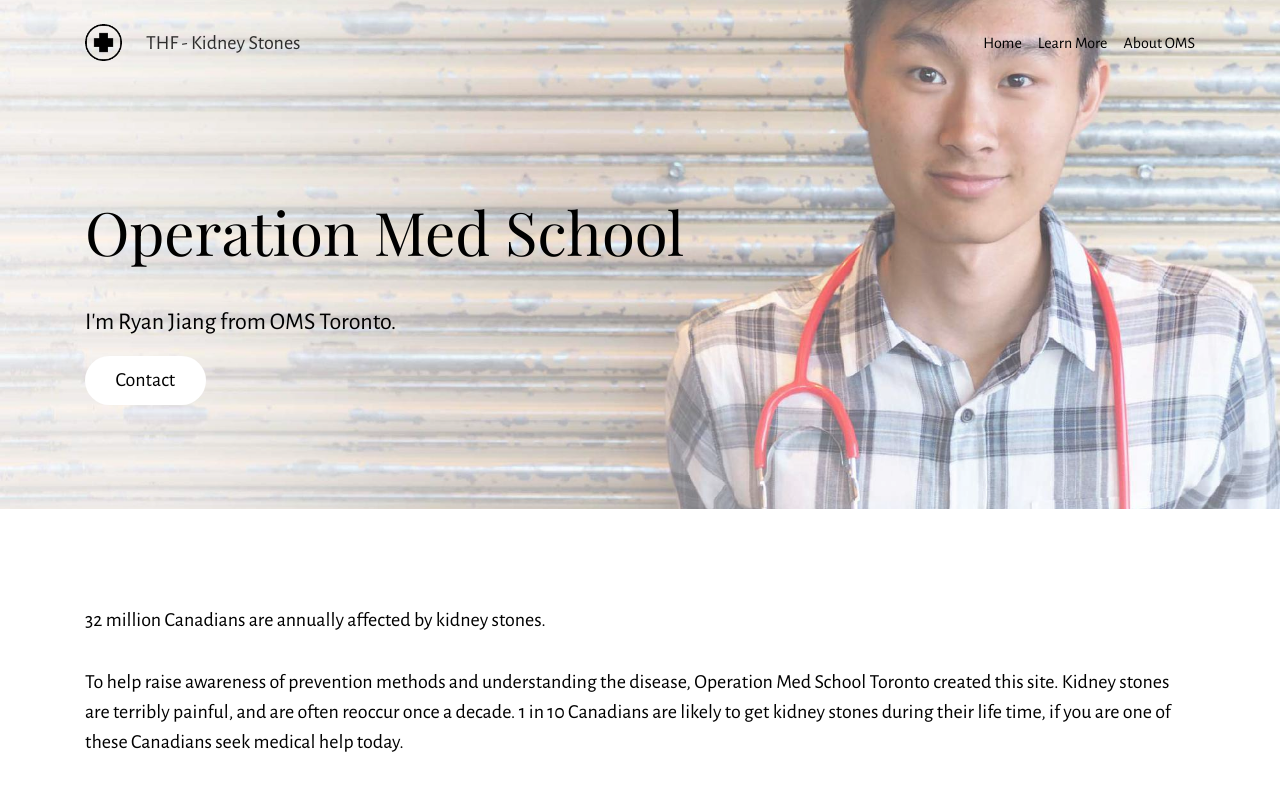
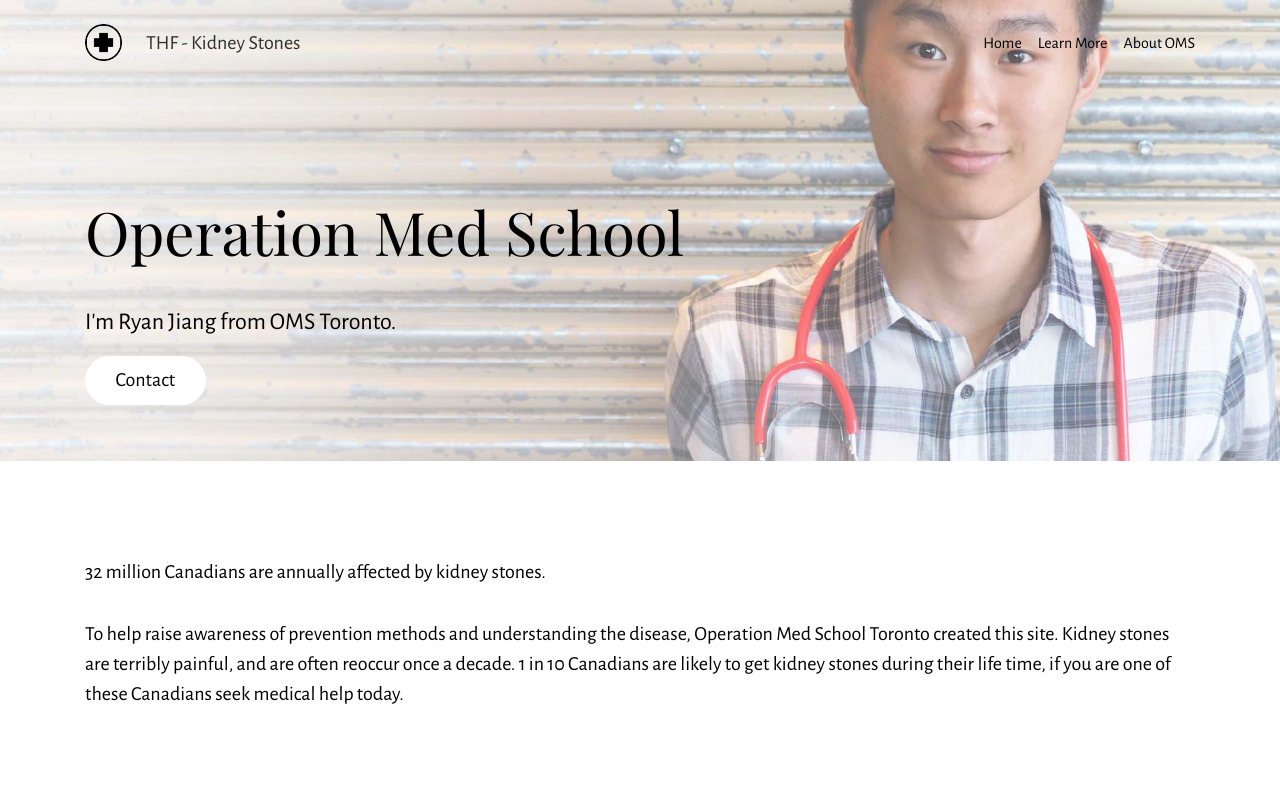
Before and after one commit to Ryan-Qiyu-Jiang/personal_old, a plain HTML site: page About.html in a window 1280 px wide. Shown: the top 800 px of the page. Drawn offline with nearby package versions, Linux system fonts and the light colour scheme.

Commit message:
spacing about page header

```diff
--- a/About.html
+++ b/About.html
@@ -36,7 +36,7 @@
     </div>
 </nav>
 
-<section class="mbr-section col-undefined mbr-background mbr-after-navbar" id="content5-d" style="background-image: url(assets/images/ryan-2000x1500-16.jpg); padding-top: 9rem; padding-bottom: 6rem;">
+<section class="mbr-section col-undefined mbr-background mbr-after-navbar" id="content5-d" style="background-image: url(assets/images/ryan-2000x1500-16.jpg); padding-top: 9rem; padding-bottom: 3rem;">
     <div class="mbr-overlay" style="opacity: 0.2; background-color: rgb(255, 255, 255);"></div>
     <div class="container">
         <h3 class="mbr-section-title display-2">Operation Med School</h3>
```
